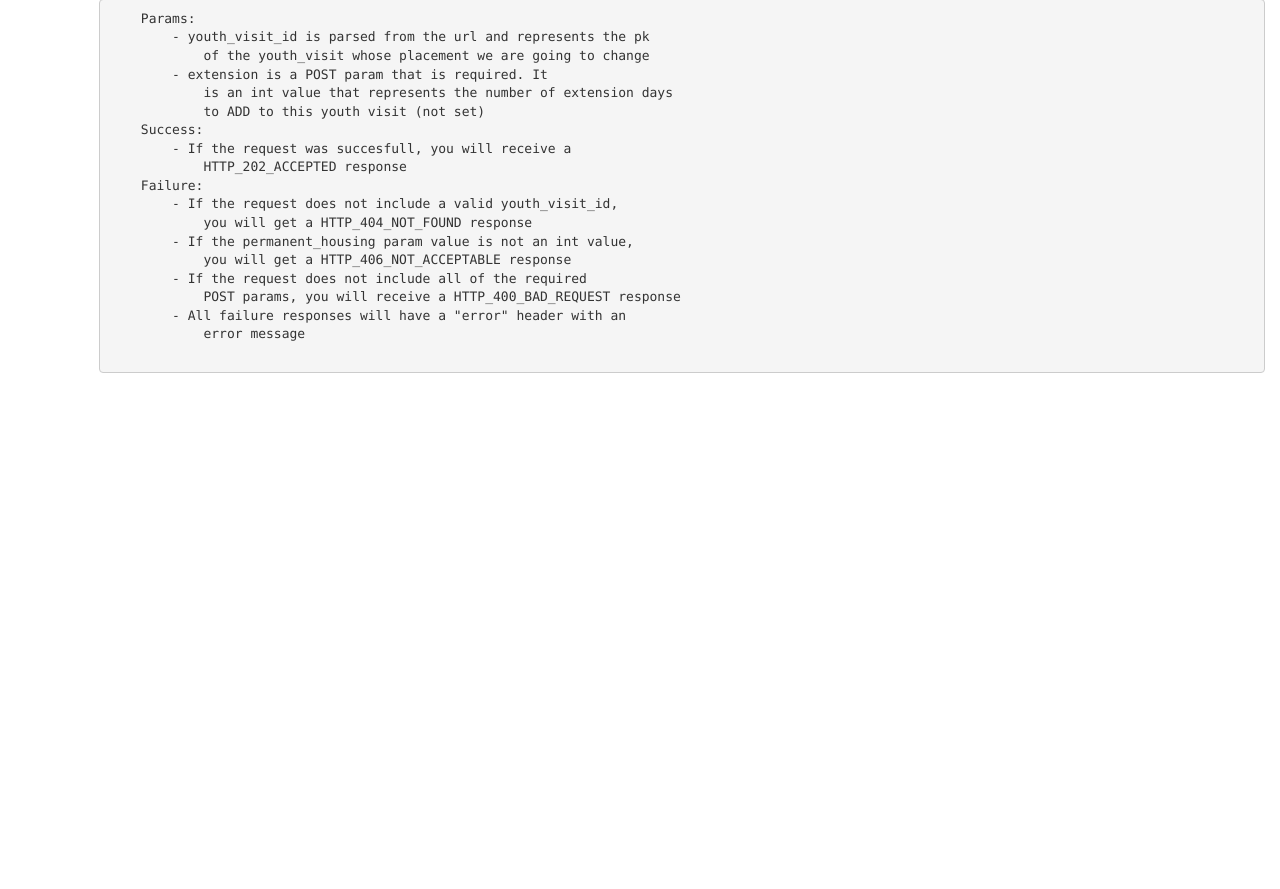
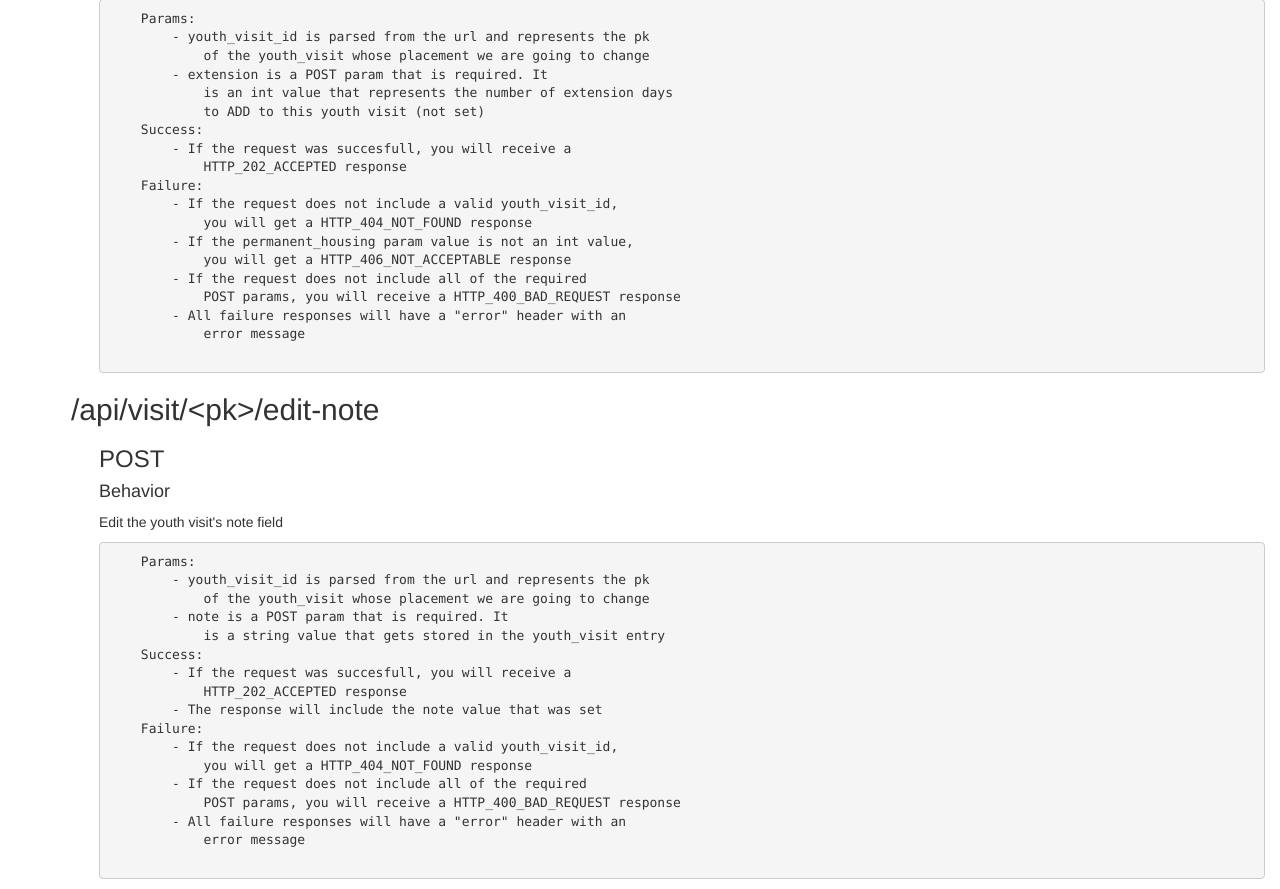
Before and after one commit to ddmiller1995/InForm, a Django app: template src/api/templates/api/docs.html in a window 1280 px wide. Shown: the part 2376-3265 px from the top of the page. Before the commit the page ends 2749 px from the top, so only its background shows below. Run offline with Django 3.2, Linux system fonts and the light colour scheme; the template is opened without the code that fills it, so the values that code supplies are empty; some libraries are stand-ins or nearby versions.

Commit message:
implement, test, and document edit notes endpoint

```diff
--- a/src/api/templates/api/docs.html
+++ b/src/api/templates/api/docs.html
@@ -207,6 +207,40 @@
             </div>
         </div>
 
+        <div class="endpoint">
+            <div class="path">
+                <h2>/api/visit/&lt;pk&gt;/edit-note</h2>
+            </div>
+
+
+            <div class="method">
+                <h3>POST</h3>
+                <h4>Behavior</h4>
+                <p>Edit the youth visit's note field</p>
+
+                <pre>
+    Params:
+        - youth_visit_id is parsed from the url and represents the pk
+            of the youth_visit whose placement we are going to change
+        - note is a POST param that is required. It
+            is a string value that gets stored in the youth_visit entry
+    Success:
+        - If the request was succesfull, you will receive a
+            HTTP_202_ACCEPTED response
+        - The response will include the note value that was set
+    Failure:
+        - If the request does not include a valid youth_visit_id,
+            you will get a HTTP_404_NOT_FOUND response
+        - If the request does not include all of the required
+            POST params, you will receive a HTTP_400_BAD_REQUEST response
+        - All failure responses will have a "error" header with an
+            error message
+                </pre>
+
+            </div>
+        </div>
+
+
     </div>
 
 </body>
--- a/src/api/urls.py
+++ b/src/api/urls.py
@@ -29,6 +29,8 @@ urlpatterns = [
         name='youth-mark-exited'),
     url(r'^visit/(?P<youth_visit_id>[0-9]+)/add-extension/$', views.YouthAddExtension.as_view(), \
         name='youth-add-extension'),
+    url(r'^visit/(?P<youth_visit_id>[0-9]+)/edit-note/$', views.YouthEditNote.as_view(), \
+        name='youth-edit-note'),
     url(r'docs/$', views.api_docs, name='docs')
 ]
 urlpatterns = format_suffix_patterns(urlpatterns)
```
Also changed, not shown: src/api/tests.py (+20 -11 lines), src/api/views.py (+24 -0 lines).
